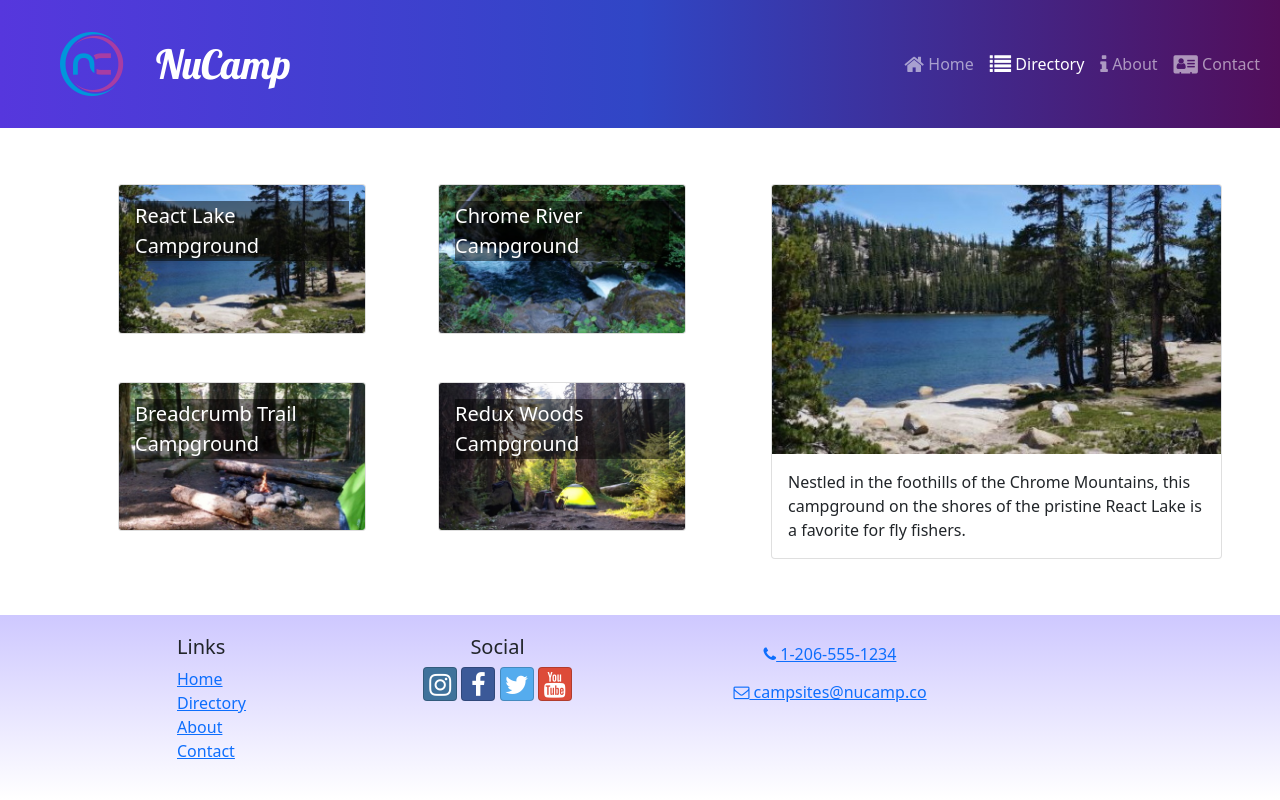
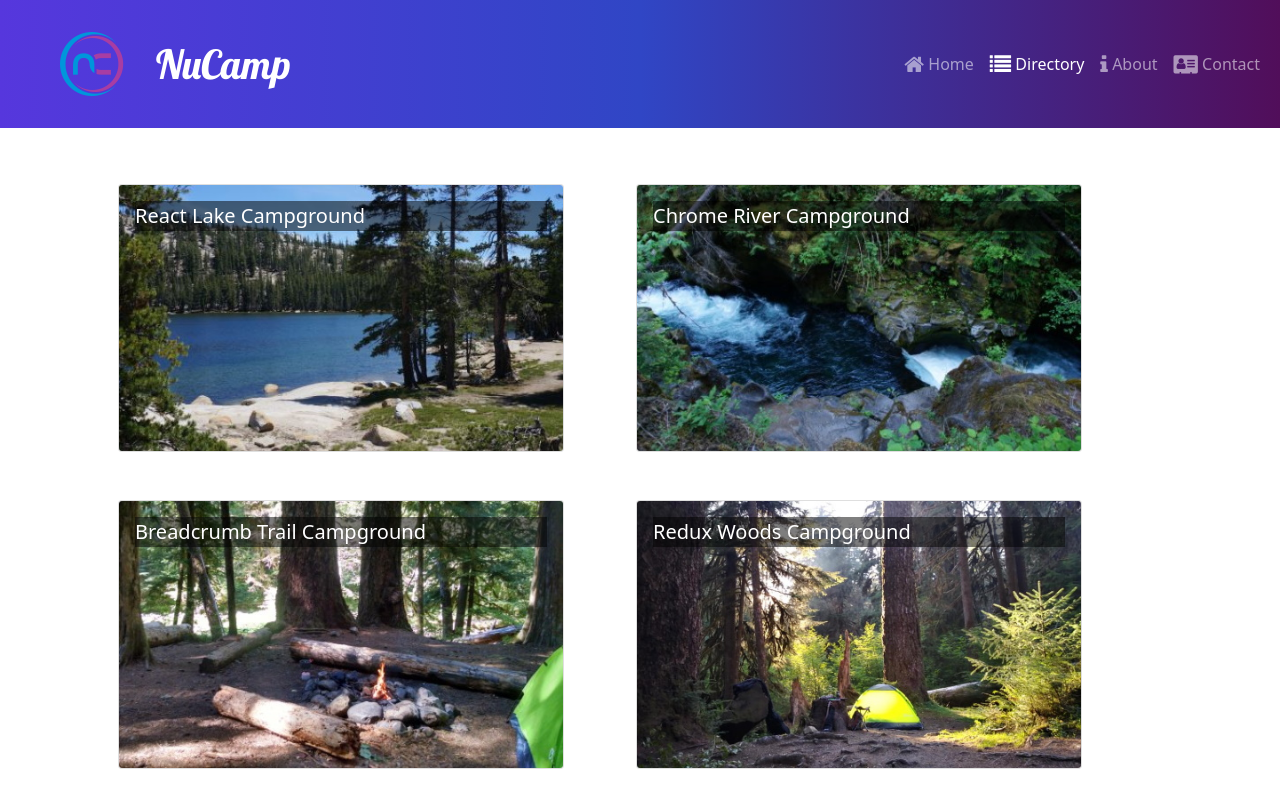
Before and after one commit to esthermdev/nucampsite-react, a React (Create React App) app: page /directory in a window 1280 px wide. Shown: the top 800 px of the page. Built offline with nearby package versions, Linux system fonts and the light colour scheme.

Commit message:
CampsiteDetailPage with useParams

```diff
--- a/src/App.js
+++ b/src/App.js
@@ -5,6 +5,7 @@
 import Footer from './components/Footer';
 import './App.css';
 import CampsitesDirectoryPage from "./pages/CampsitesDirectoryPage";
+import CampsiteDetailPage from "./pages/CampsiteDetailPage";
 
 
 function App() {
@@ -15,6 +16,10 @@
 				<Route path='/' element={<HomePage />} />
 				<Route path='directory' element={<CampsitesDirectoryPage />} />
 				<Route path='contact' element={<ContactPage />} />
+				<Route
+					path='directory/:campsiteId'
+					element={<CampsiteDetailPage />}
+				/>
 			</Routes>
 			<Footer />
 		</div>
--- a/src/features/campsites/CampsiteCard.js
+++ b/src/features/campsites/CampsiteCard.js
@@ -1,19 +1,21 @@
 import { Card, CardImg, CardImgOverlay, CardTitle } from 'reactstrap';
+import { Link } from 'react-router-dom';
 
 const CampsiteCard = ({ campsite }) => {
-    const { image, name } = campsite;
+    const { id, image, name } = campsite;
     return (
+        <Link to={`${id}`}>
             <Card>
                 <CardImg
                     width="100%"
                     src={image}
                     alt={name}
                 />
-
                 <CardImgOverlay>
                     <CardTitle>{name}</CardTitle>
                 </CardImgOverlay>
             </Card>
+        </Link>
     )
 }
 
--- a/src/features/campsites/CampsitesList.js
+++ b/src/features/campsites/CampsitesList.js
@@ -2,7 +2,7 @@
 import CampsiteCard from './CampsiteCard';
 import { selectAllCampsites } from "./campsitesSlice";
 
-const CampsitesList = ({ setCampsiteId }) => {
+const CampsitesList = () => {
     const campsites = selectAllCampsites();
 
 
@@ -14,7 +14,7 @@
                         md="5"
                         className="m-4"
                         key={campsite.id}
-                        onClick={() => setCampsiteId(campsite.id)}>
+                    >
                         <CampsiteCard campsite={campsite} />
                     </Col>
                 )
--- a/src/features/campsites/campsitesSlice.js
+++ b/src/features/campsites/campsitesSlice.js
@@ -5,7 +5,7 @@
 }
 
 export const selectCampsiteById = (id) => {
-    return CAMPSITES.find((campsite) => campsite.id === id);
+    return CAMPSITES.find((campsite) => campsite.id === parseInt(id));
 };
 
 export const selectFeaturedCampsite = () => {
--- /dev/null
+++ b/src/pages/CampsiteDetailPage.js
@@ -0,0 +1,19 @@
+import { Container, Row } from 'reactstrap';
+import { useParams } from 'react-router-dom';
+import { selectCampsiteById } from '../features/campsites/campsitesSlice';
+import CampsiteDetail from "../features/campsites/CampsiteDetail";
+
+const CampsiteDetailPage = () => {
+    const { campsiteId } = useParams();
+    const campsite = selectCampsiteById(campsiteId);
+
+    return (
+        <Container>
+            <Row>
+                <CampsiteDetail campsite={campsite} />
+            </Row>
+        </Container>
+    );
+}
+
+export default CampsiteDetailPage;
--- a/src/pages/CampsitesDirectoryPage.js
+++ b/src/pages/CampsitesDirectoryPage.js
@@ -1,26 +1,13 @@
-import { useState } from 'react';
-import { Container, Row, Col } from 'reactstrap';
-import CampsiteDetail from '../features/campsites/CampsiteDetail';
+import { Container } from 'reactstrap';
 import CampsitesList from '../features/campsites/CampsitesList';
-import { selectCampsiteById } from "../features/campsites/campsitesSlice";
 
 const CampsitesDirectoryPage = () => {
-    const [campsiteId, setCampsiteId] = useState(0);
-
-    const selectedCampsite = selectCampsiteById(campsiteId);
 
     return (
         <Container>
-            <Row>
-                <Col sm="5" md="7">
-                    <CampsitesList setCampsiteId={setCampsiteId}/>
-                </Col>
-                <Col sm="7" md="5">
-                    <CampsiteDetail campsite={selectedCampsite} />
-                </Col>
-            </Row>
+            <CampsitesList />
         </Container>
     );
 };
 
-export default CampsitesDirectoryPage
+export default CampsitesDirectoryPage;
```
Lines whose indentation alone changed are shown as unchanged.
